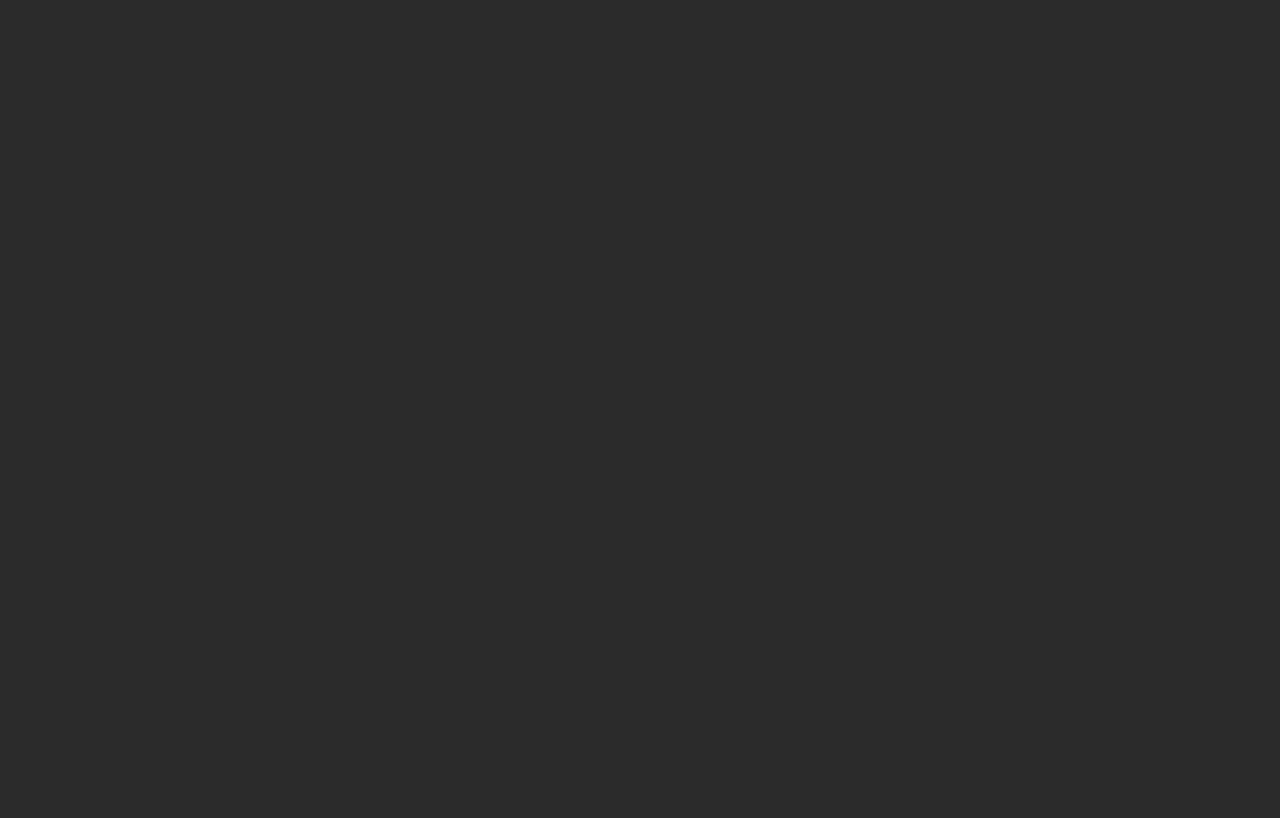
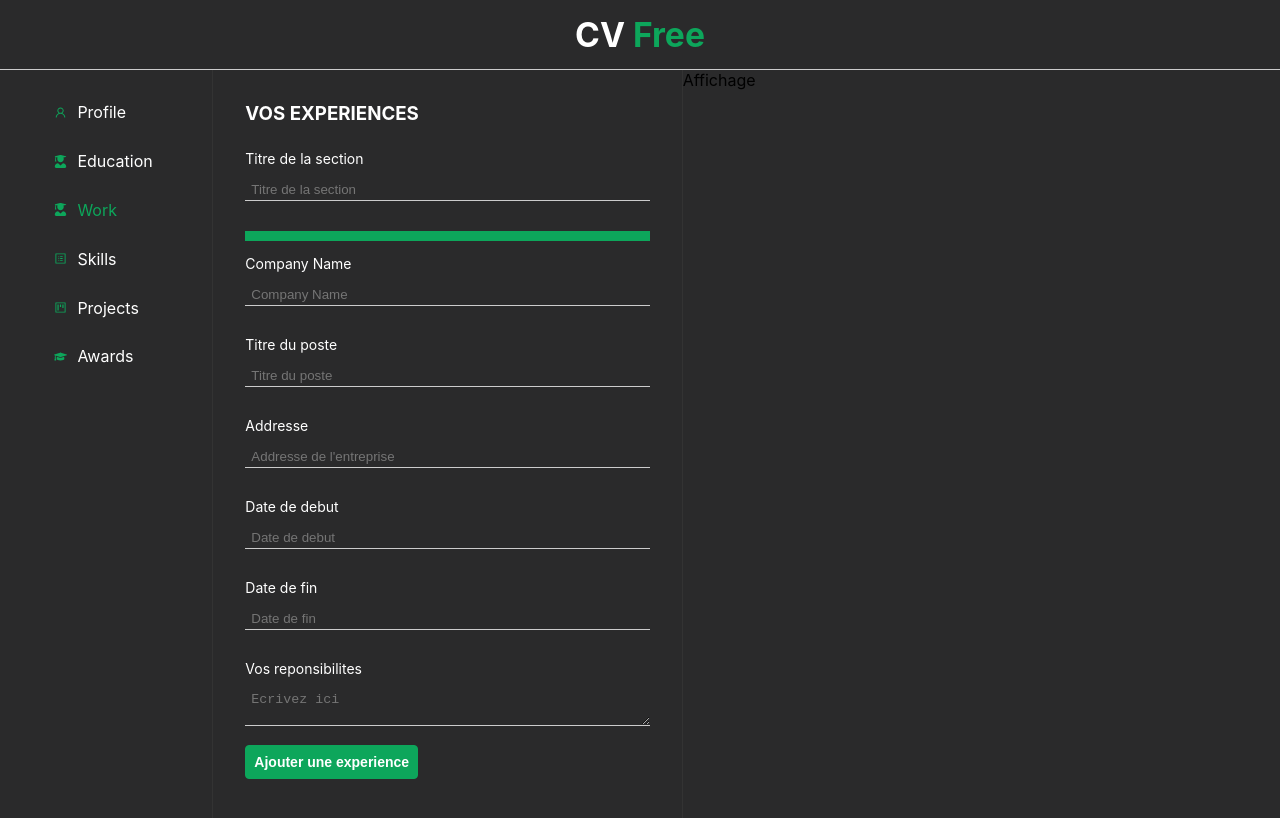
Before and after one commit to Felix-Asante/cv-free, a React (Create React App) app: page /work in a window 1280 px wide. Before the commit this address had no page. Shown: the top 818 px of the page. Built offline with nearby package versions, Linux system fonts and the light colour scheme.

Commit message:
work+skills page

```diff
--- a/src/components/Menu.jsx
+++ b/src/components/Menu.jsx
@@ -28,7 +28,7 @@ function Menu() {
 				<li>
 					<FaUserGraduate />
 					<Link
-						to="education"
+						to="/education"
 						style={{ color: path === "/education" ? "#0da65b" : "#fff" }}
 					>
 						Education
@@ -38,7 +38,7 @@ function Menu() {
 					<FaUserGraduate />
 
 					<Link
-						to="work"
+						to="/work"
 						style={{ color: path === "/work" ? "#0da65b" : "#fff" }}
 					>
 						Work
@@ -47,7 +47,7 @@ function Menu() {
 				<li>
 					<AiOutlineProfile />
 					<Link
-						to="skills"
+						to="/skills"
 						style={{ color: path === "/skills" ? "#0da65b" : "#fff" }}
 					>
 						Skills
@@ -56,7 +56,7 @@ function Menu() {
 				<li>
 					<AiOutlineProject />
 					<Link
-						to="projects"
+						to="/projects"
 						style={{ color: path === "/project" ? "#0da65b" : "#fff" }}
 					>
 						Projects
@@ -65,7 +65,7 @@ function Menu() {
 				<li>
 					<FaGraduationCap />
 					<Link
-						to="awards"
+						to="/awards"
 						style={{ color: path === "/awards" ? "#0da65b" : "#fff" }}
 					>
 						Awards
--- a/src/index.css
+++ b/src/index.css
@@ -24,11 +24,27 @@ body {
 	color: var(--success);
 }
 
+textarea {
+	background-color: transparent;
+	border: 0;
+	outline: 0;
+	width: 100%;
+	border-bottom: 1px solid #ccc;
+	transition: 500ms;
+	padding: 12px 8px 3px 6px;
+	margin-bottom: 15px;
+	color: var(--white);
+}
+textarea:focus {
+	border-color: var(--success);
+}
 /* ! LAYOUT STYLES */
 .flex {
 	display: flex;
 }
-
+.items-center {
+	align-items: center;
+}
 .contenu {
 	flex: 30%;
 	padding: 2rem;
--- a/src/index.js
+++ b/src/index.js
@@ -4,6 +4,8 @@ import "./index.css";
 import App from "./App";
 import { BrowserRouter, Routes, Route } from "react-router-dom";
 import Education from "./pages/Education";
+import Work from "./pages/Work";
+import Skills from "./pages/Skills";
 const root = ReactDOM.createRoot(document.getElementById("root"));
 root.render(
 	<React.StrictMode>
@@ -11,6 +13,8 @@ root.render(
 			<Routes>
 				<Route path="/" element={<App />} />
 				<Route path="/education" element={<Education />} />
+				<Route path="/work" element={<Work />} />
+				<Route path="/skills" element={<Skills />} />
 			</Routes>
 		</BrowserRouter>
 	</React.StrictMode>
--- /dev/null
+++ b/src/modules/Skills.jsx
@@ -0,0 +1,61 @@
+import React, { useState } from "react";
+import Input from "../components/Input";
+
+function SkillsModule() {
+	const Skills = () => <Input type="text" placeholder="Competence" />;
+	const styles = {
+		btn: {
+			borderRadius: "100%",
+			width: "25px",
+			height: "25px",
+			display: "flex",
+			justifyContent: "center",
+			alignItems: "center",
+			marginLeft: "12px",
+			transition: "500ms",
+			":hover": {
+				backgroundColor: "#0da65b",
+			},
+		},
+		buttons: {
+			marginLeft: "12px",
+			alignSelf: "flex-end",
+			marginBottom: "1.3rem",
+		},
+	};
+
+	const [detail, setDetail] = useState([<Skills key={0} />]);
+
+	const addDetailSkill = () => {
+		setDetail((prev) => [...prev, <Skills key={detail.length} />]);
+	};
+	const removeDetailSkill = () => {
+		setDetail(detail.slice(0, -1));
+	};
+	return (
+		<div>
+			<div className="divider"></div>
+			<Input
+				type="Nom de competence"
+				placeholder="Programmation web"
+				labelText="Nom de competence"
+			/>
+			<div>
+				<label>Detail:</label>
+				<div className="flex items-center">
+					<div>{detail}</div>
+					<div style={styles.buttons} className="flex">
+						<button style={styles.btn} onClick={() => addDetailSkill()}>
+							+
+						</button>
+						<button style={styles.btn} onClick={() => removeDetailSkill()}>
+							-
+						</button>
+					</div>
+				</div>
+			</div>
+		</div>
+	);
+}
+
+export default SkillsModule;
--- /dev/null
+++ b/src/modules/Work.jsx
@@ -0,0 +1,32 @@
+import React from "react";
+import Input from "../components/Input";
+function Work() {
+	return (
+		<div>
+			<div className="divider"></div>
+			<Input type="text" placeholder="Company Name" labelText="Company Name" />
+			<Input
+				type="text"
+				placeholder="Titre du poste"
+				labelText="Titre du poste"
+			/>
+			<Input
+				type="text"
+				placeholder="Addresse de l'entreprise"
+				labelText="Addresse"
+			/>
+			<Input
+				type="text"
+				placeholder="Date de debut"
+				labelText="Date de debut"
+			/>
+			<Input type="text" placeholder="Date de fin" labelText="Date de fin" />
+			<div className="textarea">
+				<label htmlFor="desc">Vos reponsibilites</label>
+				<textarea name="description" placeholder="Ecrivez ici"></textarea>
+			</div>
+		</div>
+	);
+}
+
+export default Work;
--- /dev/null
+++ b/src/pages/Skills.js
@@ -0,0 +1,19 @@
+import React from "react";
+import Layout from "../components/Layout";
+import SkillsModule from "../modules/Skills";
+import Input from "../components/Input";
+function Skills() {
+	return (
+		<Layout>
+			<h4 className="section-header">Vos competence</h4>
+			<Input
+				type="text"
+				placeholder="Titre de la section"
+				labelText="Titre de la section"
+			/>
+			<SkillsModule />
+		</Layout>
+	);
+}
+
+export default Skills;
--- /dev/null
+++ b/src/pages/Work.js
@@ -0,0 +1,51 @@
+import React, { useState } from "react";
+import Input from "../components/Input";
+import Layout from "../components/Layout";
+import WorkModule from "../modules/Work";
+
+function Work() {
+	const [experience, setExperience] = useState([<WorkModule key={0} />]);
+
+	const addExperience = () => {
+		setExperience((prevExperience) => [
+			...prevExperience,
+			<WorkModule key={experience.length} />,
+		]);
+	};
+	const reduceExperience = () => {
+		setExperience(experience.slice(0, -1));
+	};
+	return (
+		<Layout>
+			<h3 className="section-header">Vos Experiences</h3>
+			<div className="formulaire">
+				<div className="heading">
+					<Input
+						type="text"
+						placeholder="Titre de la section"
+						labelText="Titre de la section"
+					/>
+
+					{experience}
+
+					<div className="flex">
+						<button
+							type="button"
+							className="btn-success"
+							onClick={() => addExperience()}
+						>
+							Ajouter une experience
+						</button>
+						{experience.length > 1 && (
+							<button type="button" onClick={() => reduceExperience()}>
+								supprimmer
+							</button>
+						)}
+					</div>
+				</div>
+			</div>
+		</Layout>
+	);
+}
+
+export default Work;
```
